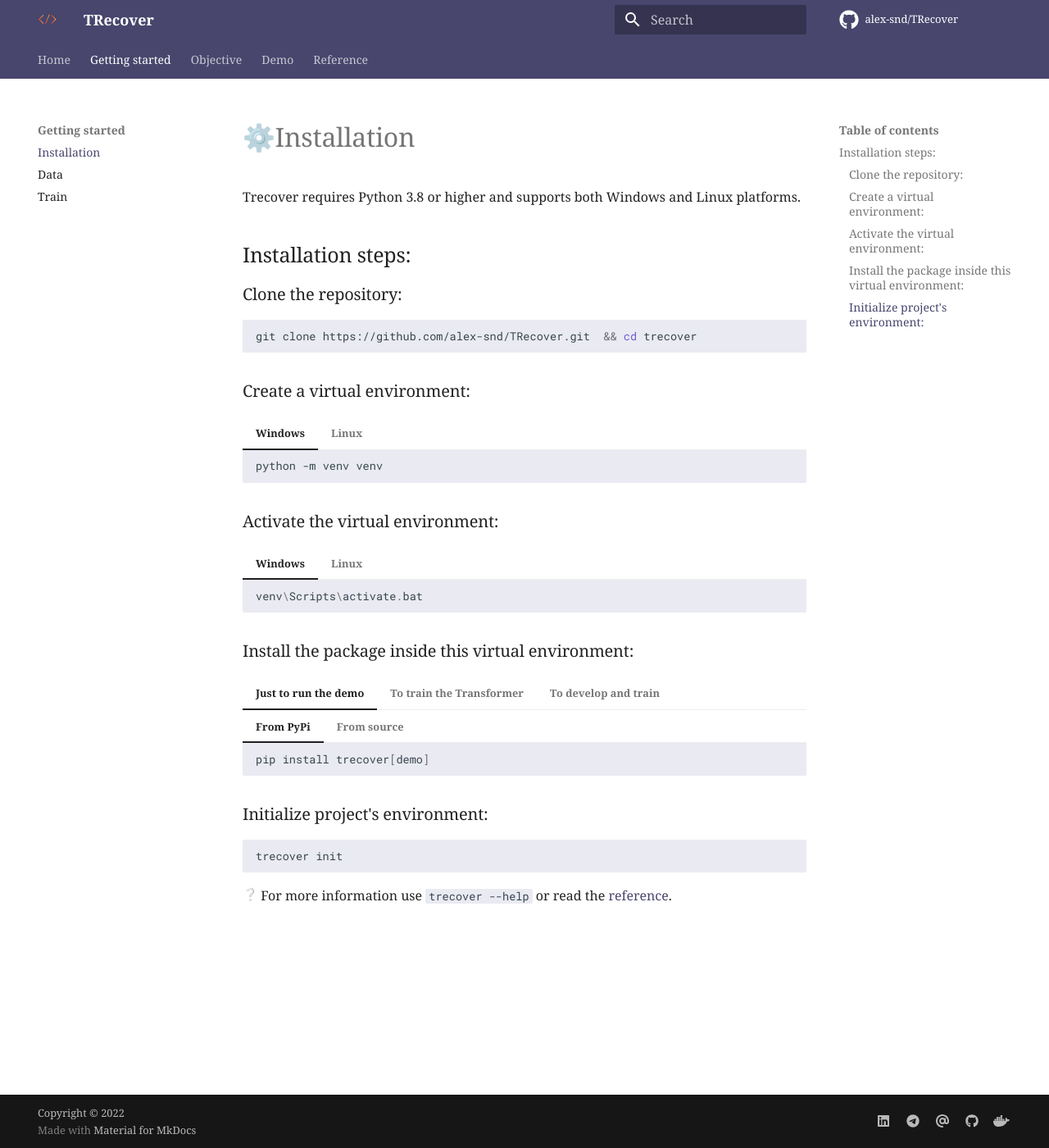
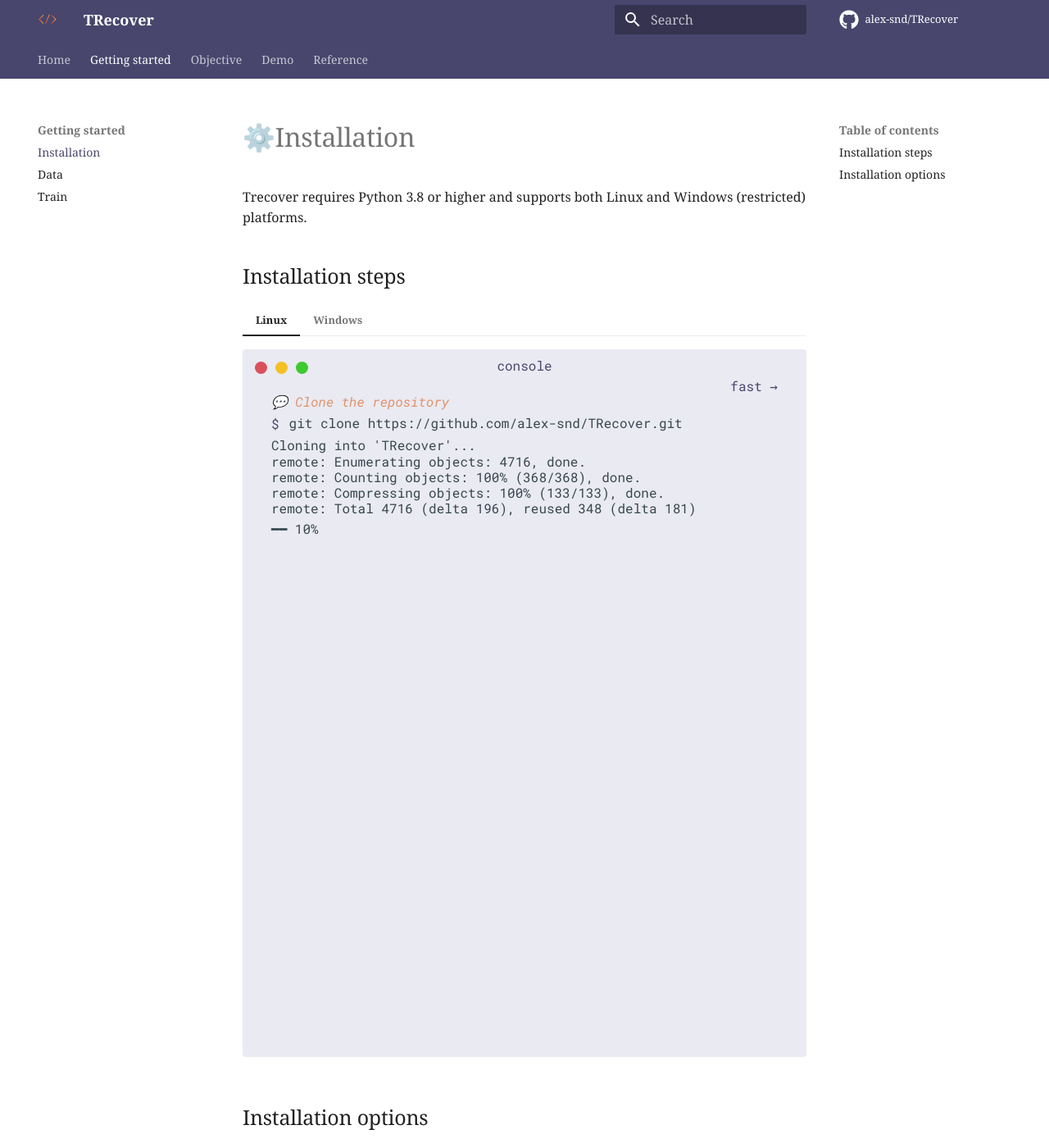
Before and after one commit to alex-snd/TRecover, an MkDocs documentation site: the page built from docs/getting_started/installation.md, in a window 1280 px wide and 1400 px high. Shown: the whole window at 82% size. Built offline with MkDocs 1.6.1 and Material for MkDocs 9.7.7, drawn with Linux system fonts in a browser that asks for light colours; emoji names are drawn with the system emoji font; some web fonts are replaced; comment, search, counter and statistics services are not loaded.

Commit message:
Alter installation steps with terminal animation

````diff
--- a/docs/getting_started/installation.md
+++ b/docs/getting_started/installation.md
@@ -4,37 +4,83 @@
 
 # ⚙️Installation
 
-Trecover requires Python 3.8 or higher and supports both Windows and Linux platforms.
+Trecover requires Python 3.8 or higher and supports both Linux and Windows (restricted) platforms.
 
-## Installation steps:
-### Clone the repository:
+## Installation steps
 
-```shell
-git clone https://github.com/alex-snd/TRecover.git  && cd trecover
-```
+=== "Linux"
+    <div class="termy" align="center">
+    ```console
+    // Clone the repository
+    $ git clone https://github.com/alex-snd/TRecover.git
+    Cloning into 'TRecover'...
+    remote: Enumerating objects: 4716, done.
+    remote: Counting objects: 100% (368/368), done.
+    remote: Compressing objects: 100% (133/133), done.
+    remote: Total 4716 (delta 196), reused 348 (delta 181)
+    ---> 100%
+    Receiving objects: 100% (4716/4716), 18.69 MiB | 4.36 MiB/s, done.
+    Resolving deltas: 100% (2908/2908), done.
+    <br>
+    // Change the working dir
+    $ cd TRecover
+    <br>
+    // Create a virtual environment
+    $ python3 -m venv venv
+    <br>
+    // Activate the virtual environment
+    $ source venv/bin/activate
+    <br>
+    // Install the package (see installation options below)
+    $ pip install -e .
+    <b>Successfully installed trecover</b>
+    <br>
+    // Initialize project's environment
+    $ trecover init
+    <b>Project's environment is initialized.</b>
+    <br>
+    <br>
+    // For more information use <font color="#36464E">trecover --help</font> or read the <a href="https://alex-snd.github.io/TRecover/src/trecover/app/cli">reference</a>.
+    ```
+    </div>
+=== "Windows"
+    <div class="termy" align="center">
+    ```PowerShell
+    // Clone the repository
+    $ git clone https://github.com/alex-snd/TRecover.git
+    Cloning into 'TRecover'...
+    remote: Enumerating objects: 4716, done.
+    remote: Counting objects: 100% (368/368), done.
+    remote: Compressing objects: 100% (133/133), done.
+    remote: Total 4716 (delta 196), reused 348 (delta 181)
+    ---> 100%
+    Receiving objects: 100% (4716/4716), 18.69 MiB | 4.36 MiB/s, done.
+    Resolving deltas: 100% (2908/2908), done.
+    <br>
+    // Change the working dir
+    $ cd TRecover
+    <br>
+    // Create a virtual environment
+    $ python -m venv venv
+    <br>
+    // Activate the virtual environment
+    $ venv\Scripts\activate.bat
+    <br>
+    // Install the package (see installation options below)
+    $ pip install -e .
+    <b>Successfully installed trecover</b>
+    <br>
+    // Initialize project's environment
+    $ trecover init
+    <b>Project's environment is initialized.</b>
+    <br>
+    <br>
+    // For more information use <font color="#36464E">trecover --help</font> or read the <a href="https://alex-snd.github.io/TRecover/src/trecover/app/cli">reference</a>.
+    ```
+    </div>
 
-### Create a virtual environment:
-=== "Windows"
-    ```PowerShell
-    python -m venv venv
-    ```
-=== "Linux"
-    ```Shell
-    python3 -m venv venv
-    ```
 
-### Activate the virtual environment:
-
-=== "Windows"
-    ```PowerShell
-    venv\Scripts\activate.bat
-    ```
-=== "Linux"
-    ```Shell
-    source venv/bin/activate
-    ```
-
-### Install the package inside this virtual environment:
+## Installation options
 
 === "Just to run the demo"
     === "From PyPi"
@@ -46,22 +92,12 @@
         pip install -e ".[demo]"
         ```
 
-=== "To train the Transformer"
+=== "To train"
     ```shell
     pip install -e ".[train]"
     ```
 
-=== "To develop and train"
+=== "To develop"
     ```shell
     pip install -e ".[dev]"
     ```
-
-
-
-### Initialize project's environment:
-
-```shell
-trecover init
-```
-:grey_question: For more information use ``trecover --help`` or read the
-[reference](https://alex-snd.github.io/TRecover/src/trecover/app/cli/).
````
